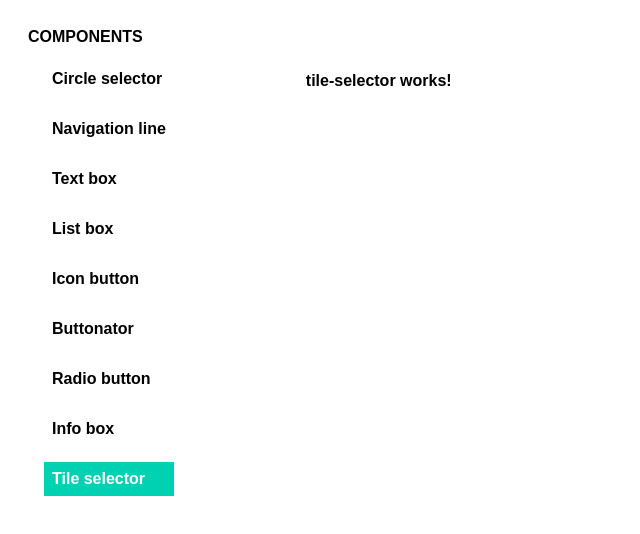
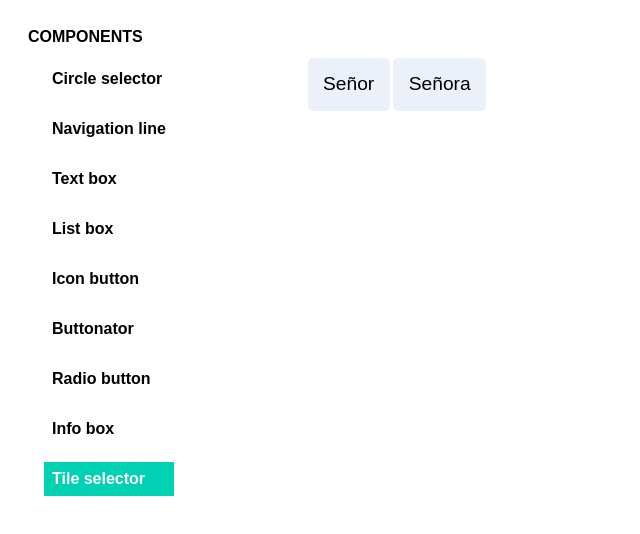
Before and after one commit to LaraGuardiola/angular-circleselector, an Angular app: page / in a window 1280 px wide. Both pictures are taken after a click on the item "Tile selector". Shown: the top 534 px of the page, without its empty margins (0-640 px from the left). Built offline with nearby package versions, Linux system fonts and the light colour scheme.

Commit message:
final component styled!, lacks js integration

```diff
--- a/src/app/tile-selector/tile-selector.component.css
+++ b/src/app/tile-selector/tile-selector.component.css
@@ -0,0 +1,9 @@
+.tile-selector > button {
+    background-color: #ecf0f8;
+    padding: 0.8em;
+    margin: 0.1em;
+    border: none;
+    border-radius: 5px;
+    color: black;
+    font-size: 1.2em;
+}
--- a/src/app/tile-selector/tile-selector.component.html
+++ b/src/app/tile-selector/tile-selector.component.html
@@ -1 +1,3 @@
-<p>tile-selector works!</p>
+<div class="tile-selector">
+    <button #buttons (click)="onClick($event)" *ngFor="let btn of btns">{{ btn }}</button>
+</div>
--- a/src/app/tile-selector/tile-selector.component.ts
+++ b/src/app/tile-selector/tile-selector.component.ts
@@ -1,4 +1,4 @@
-import { Component, OnInit } from '@angular/core';
+import { Component, OnInit, Input, ViewChildren, ElementRef } from '@angular/core';
 
 @Component({
   selector: 'app-tile-selector',
@@ -7,9 +7,32 @@ import { Component, OnInit } from '@angular/core';
 })
 export class TileSelectorComponent implements OnInit {
 
-  constructor() { }
+  @Input() btns: string[]
+
+  constructor() {
+    this.btns = ['Señor', 'Señora']
+  }
+
+  @ViewChildren('buttons') buttons: ElementRef | any
 
   ngOnInit(): void {
   }
 
+  onClick(event: Event): void {
+    let btn = (event.target as HTMLButtonElement)
+    let index = this.btns.indexOf(btn.innerText)
+    this.setClickEffect(index)
+  }
+
+  setClickEffect(index: number): void {
+    console.log('do something')
+    this.buttons._results.forEach((btn: ElementRef) => {
+      btn.nativeElement.style.setProperty('background-color', '#ecf0f8')
+      btn.nativeElement.style.setProperty('color', 'black')
+      if(this.buttons._results.indexOf(btn) === index) {
+        btn.nativeElement.style.setProperty('background-color', '#18afb6')
+        btn.nativeElement.style.setProperty('color', 'white')
+      }else return
+    })
+  }
 }
```
